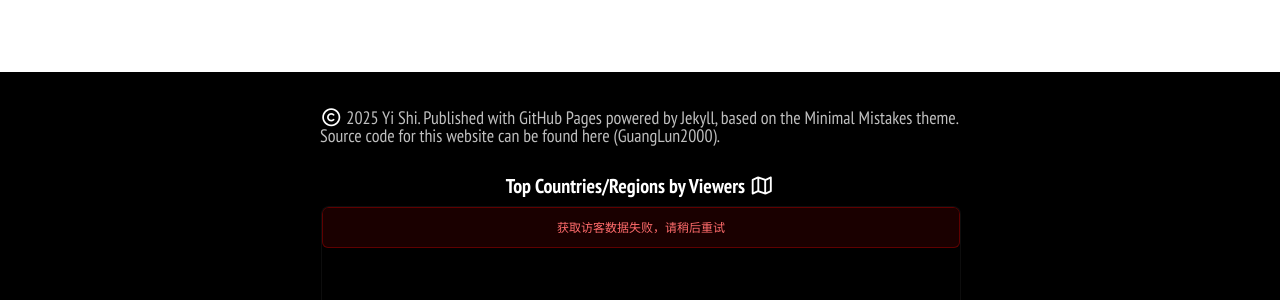
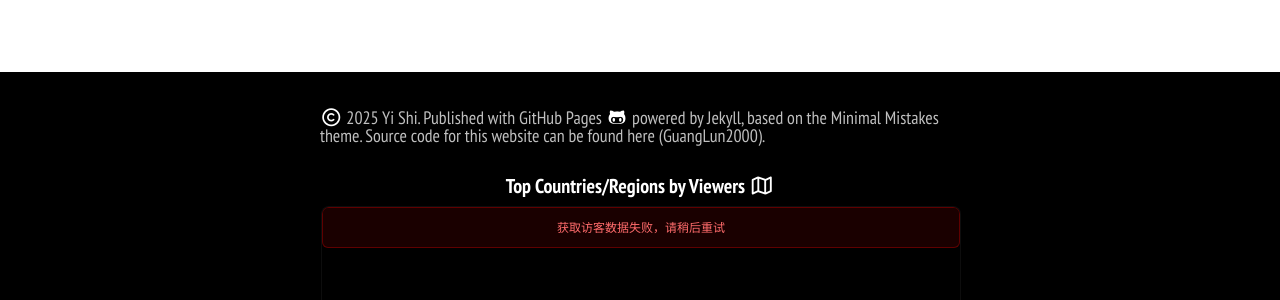
Before and after one commit to shiyi099/homepage, a Jekyll site: the page built from index.md, in a window 1280 px wide. Shown: the part 974-1274 px from the top of the page. Built offline with Jekyll 4.4.1, drawn with Linux system fonts in a browser that asks for light colours; nearby versions of some CDN libraries; comment, search, counter and statistics services are not loaded; a style sheet for code colours, icons or effects is not loaded; our own code applies the rules of GitHub Pages for plain Markdown files.

Commit message:
Update footer.html

```diff
--- a/_includes/footer.html
+++ b/_includes/footer.html
@@ -1,5 +1,5 @@
 <h6><i class="fa-regular fa-copyright" style="color:#ffffff;"></i> {{ site.time | date: '%Y' }} {{ site.owner.name }}.
-  Published with <a href="https://pages.github.com/" rel="nofollow">GitHub Pages</a><i class="a-brands fa-github-alt" style="color:#ffffff;"></i>
+  Published with <a href="https://pages.github.com/" rel="nofollow">GitHub Pages <i class="fa-brands fa-github-alt" style="color:#ffffff;"></i></a>
   powered by <a href="https://jekyllrb.com" rel="nofollow">Jekyll</a>,
   based on the <a href="https://mademistakes.com/" rel="nofollow">Minimal Mistakes</a> theme.
   Source code for this website can be found <a href="https://github.com/GuangLun2000/GuangLun2000.github.io" rel="nofollow">here (GuangLun2000)</a>.
```
